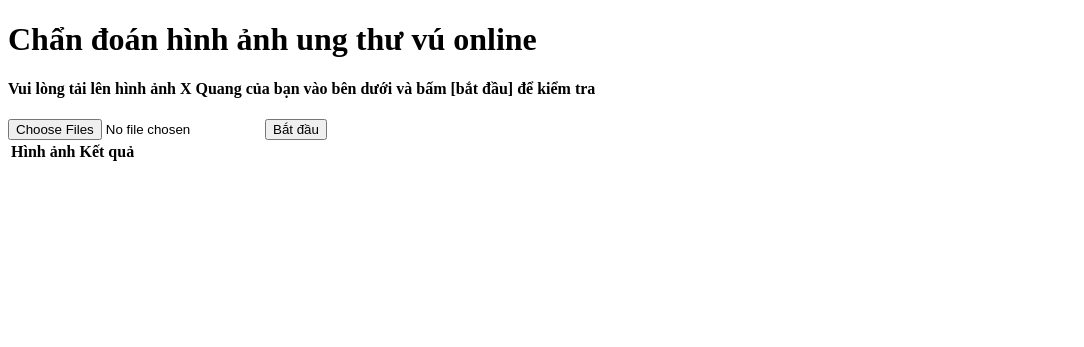
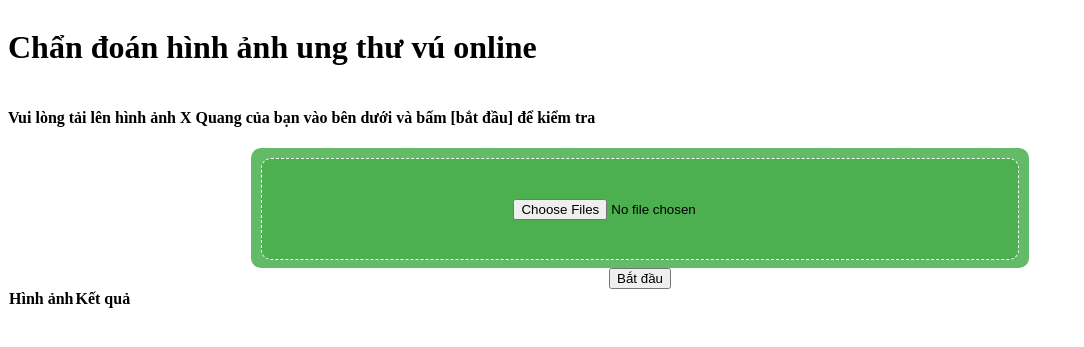
Before and after one commit to ductai26998/FL_for_medical_django, a Django app: page /center/predict in a window 1280 px wide. Shown: the top 347 px of the page, without its empty margins (0-1084 px from the left). Run offline with Django 3.2, Linux system fonts and the light colour scheme; lists and menus that the app fills with data are empty.

Commit message:
style for web

```diff
--- a/requirements.txt
+++ b/requirements.txt
@@ -12,3 +12,4 @@ scikit-learn
 matplotlib
 seaborn
 python-dotenv
+fontawesomefree
--- a/src/device/templates/pages/predict/index.html
+++ b/src/device/templates/pages/predict/index.html
@@ -1,3 +1,4 @@
+{% load static %}
 <!DOCTYPE html>
 <html lang="en">
   <head>
@@ -5,9 +6,44 @@
     <meta http-equiv="X-UA-Compatible" content="IE=edge" />
     <meta name="viewport" content="width=device-width, initial-scale=1.0" />
     <script src="https://unpkg.com/axios/dist/axios.min.js"></script>
+    <script src="{% static 'fontawesomefree/js/fontawesome.js' %}"></script>
+    <script src="{% static 'fontawesomefree/js/solid.js' %}"></script>
+    <script src="{% static 'fontawesomefree/js/brands.js' %}"></script>
     <title>Chẩn đoán ung thu vú</title>
+    <link rel="shortcut icon" href="{% static 'favicon.png' %}">
     <style>
       .container * {
+        display: flex;
+        flex-direction: row;
+      }
+      .container-header,.container-main,.container-upload {
+        display: flex;
+        flex-direction: column;
+      }
+      .container-main {
+
+      }
+      .container-upload {
+        justify-content: center;
+        align-items: center;
+      }
+      .upload-area {
+        width: 60%;
+        height: 100px;
+        display: flex;
+        background-color: #63bb67;
+        border-radius: 10px;
+        padding: 10px;
+      }
+      .upload-area-layer {
+        height: 100%;
+        width: 100%;
+        display: flex;
+        justify-content: center;
+        align-items: center;
+        border-radius: 10px;
+        border: dashed 1px #fff;
+        background-color: #4caf50;
       }
     </style>
   </head>
@@ -19,8 +55,15 @@
       </div>
       <div class="container-main">
         <div class="container-upload">
+          <div class="upload-area">
+            <div class="upload-area-layer">
+              <i class="fa-solid fa-cloud-arrow-up fa-2xl"></i>
               <input type="file" accept="image/*" multiple onchange="preview(event)" />
+            </div>
+          </div>
+          <div>
             <button onclick="predict()">Bắt đầu</button>
+          </div>
         </div>
         <div class="container-result">
           <table id="table-result">
--- a/src/settings.py
+++ b/src/settings.py
@@ -54,6 +54,7 @@ INSTALLED_APPS = [
     "django.contrib.sessions",
     "django.contrib.messages",
     "django.contrib.staticfiles",
+    "fontawesomefree",
     "src",
     "src.device",
 ]
```
Also changed, not shown: src/device/static/favicon.png (added). Lines whose indentation alone changed are shown as unchanged.
